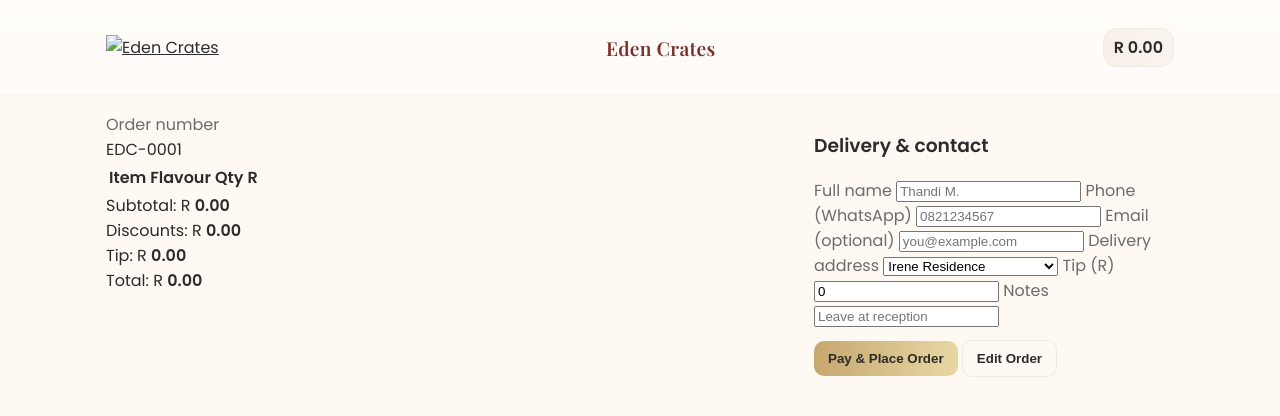
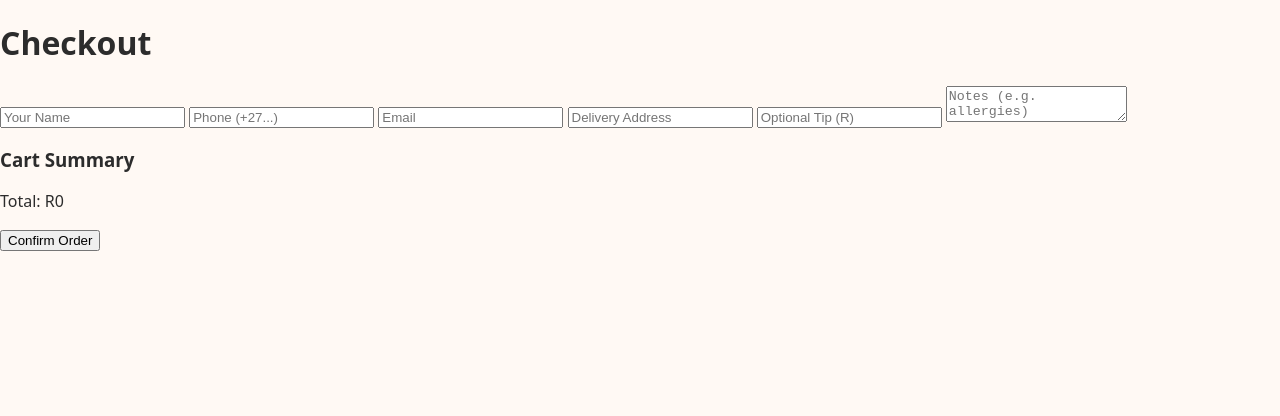
Before and after one commit to Qu-tobechukwu/projectshoppinglist, a plain HTML site: page checkout.html in a window 1280 px wide. Drawn offline with nearby package versions, Linux system fonts and the light colour scheme.

Commit message:
Update checkout.html

```diff
--- a/checkout.html
+++ b/checkout.html
@@ -1,66 +1,60 @@
-<!doctype html>
+<!DOCTYPE html>
 <html lang="en">
 <head>
-  <meta charset="utf-8" />
-  <meta name="viewport" content="width=device-width,initial-scale=1" />
-  <title>Checkout — Eden Crates</title>
-  <link rel="icon" href="assets/logo.svg" />
-  <link href="https://fonts.googleapis.com/css2?family=Playfair+Display:wght@600;700&family=Poppins:wght@300;400;600&display=swap" rel="stylesheet">
-  <link rel="stylesheet" href="style.css" />
-  <script src="https://js.yoco.com/sdk/v1/yoco-sdk-web.js" defer></script>
+  <meta charset="UTF-8">
+  <meta name="viewport" content="width=device-width, initial-scale=1.0">
+  <title>Checkout | Golden Grove</title>
+  <link rel="stylesheet" href="style.css">
 </head>
 <body>
-  <header class="header">
-    <div class="header-inner container">
-      <a href="index.html" class="logo-link"><img src="assets/logo.svg" alt="Eden Crates" class="logo"></a>
-      <div class="brand"><div class="brand-title">Eden Crates</div></div>
-      <div class="header-right"><div class="cart-pill">R <span id="topTotalC">0.00</span></div></div>
-    </div>
-  </header>
+  <header><h1>Checkout</h1></header>
 
-  <main class="container checkout">
-    <section class="summary">
-      <div class="muted">Order number</div>
-      <div class="order-no" id="orderNumber"></div>
+  <form id="checkout-form">
+    <input name="name" placeholder="Your Name" required>
+    <input name="phone" placeholder="Phone (+27...)" required>
+    <input name="email" placeholder="Email">
+    <input name="delivery" placeholder="Delivery Address" required>
+    <input name="tip" type="number" placeholder="Optional Tip (R)">
+    <textarea name="notes" placeholder="Notes (e.g. allergies)"></textarea>
 
-      <table class="order-table" aria-live="polite">
-        <thead><tr><th>Item</th><th>Flavour</th><th>Qty</th><th>R</th></tr></thead>
-        <tbody id="orderTable"></tbody>
-      </table>
+    <h3>Cart Summary</h3>
+    <ul id="cart-summary"></ul>
+    <p id="total"></p>
 
-      <div class="summary-line">Subtotal: R <strong id="orderSubtotal">0.00</strong></div>
-      <div class="summary-line">Discounts: R <strong id="orderDiscount">0.00</strong></div>
-      <div class="summary-line">Tip: R <strong id="orderTip">0.00</strong></div>
-      <div class="summary-total">Total: R <strong id="orderTotal">0.00</strong></div>
-    </section>
+    <button type="submit">Confirm Order</button>
+  </form>
 
-    <section class="details">
-      <h3>Delivery & contact</h3>
-      <label class="muted">Full name</label>
-      <input id="name" type="text" placeholder="Thandi M." />
+  <script>
+    const cart = JSON.parse(localStorage.getItem('cart')) || [];
+    const list = document.getElementById('cart-summary');
+    const totalEl = document.getElementById('total');
+    let total = 0;
+    list.innerHTML = cart.map(item => {
+      total += item.price;
+      return `<li>${item.name} - R${item.price}</li>`;
+    }).join('');
+    totalEl.textContent = `Total: R${total}`;
 
-      <label class="muted">Phone (WhatsApp)</label>
-      <input id="phone" type="tel" placeholder="0821234567" />
+    document.getElementById('checkout-form').onsubmit = async (e) => {
+      e.preventDefault();
+      const form = Object.fromEntries(new FormData(e.target).entries());
+      form.items = cart;
+      form.total = total;
 
-      <label class="muted">Email (optional)</label>
-      <input id="email" type="email" placeholder="you@example.com" />
+      const res = await fetch('/.netlify/functions/order', {
+        method: 'POST',
+        headers: {'Content-Type':'application/json'},
+        body: JSON.stringify(form)
+      });
 
-      <label class="muted">Delivery address</label>
-      <select id="delivery"></select>
-
-      <label class="muted">Tip (R)</label>
-      <input id="tip" type="number" min="0" value="0" />
-
-      <label class="muted">Notes</label>
-      <input id="notes" type="text" placeholder="Leave at reception" />
-
-      <div style="margin-top:12px">
-        <button id="payButton" class="btn primary">Pay & Place Order</button>
-        <button id="editButton" class="btn ghost">Edit Order</button>
-      </div>
-    </section>
-  </main>
-
-  <script src="app.js" defer></script>
+      const data = await res.json();
+      if (data.success) {
+        localStorage.removeItem('cart');
+        location.href = 'thankyou.html';
+      } else {
+        alert('Error: ' + data.error);
+      }
+    };
+  </script>
 </body>
 </html>
```
